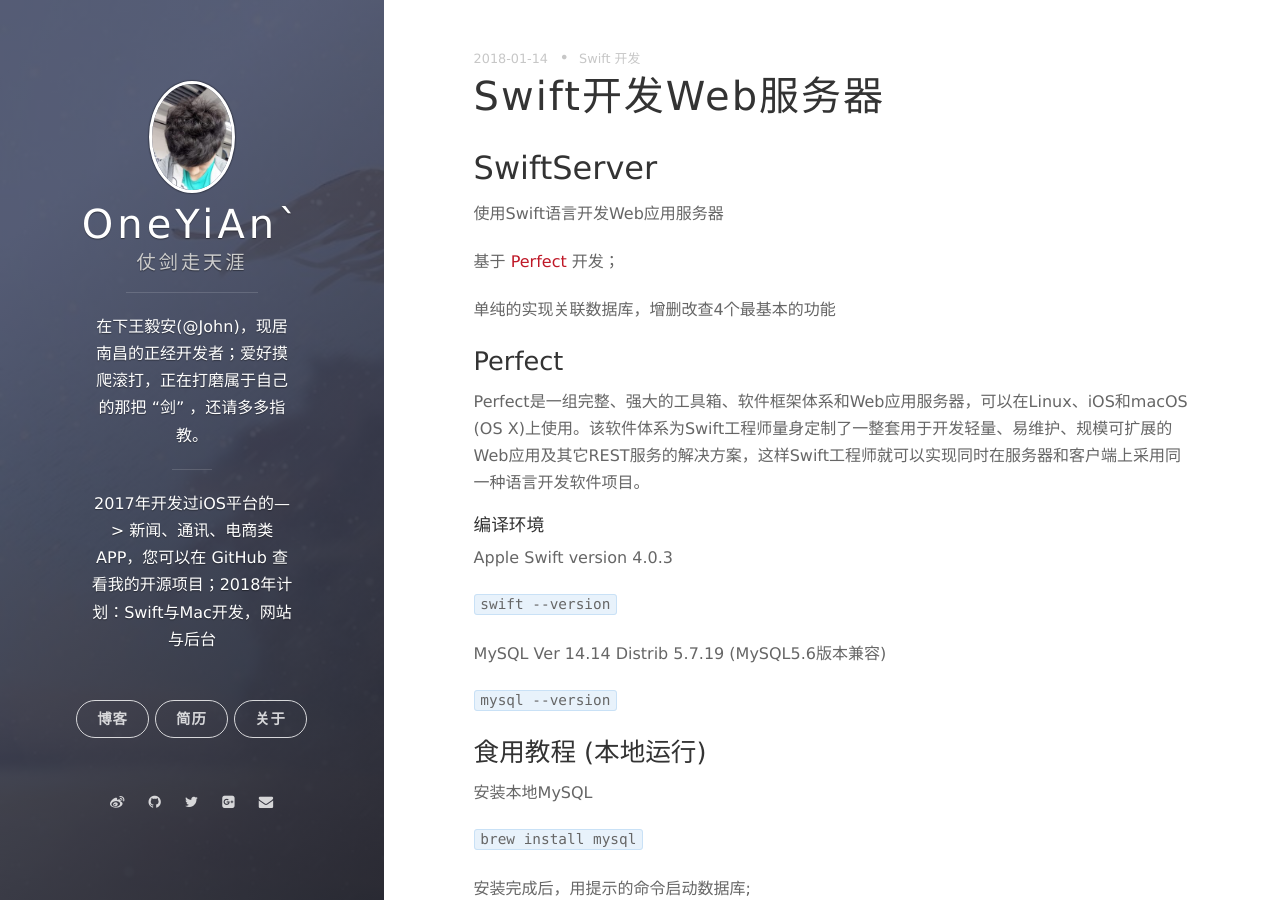
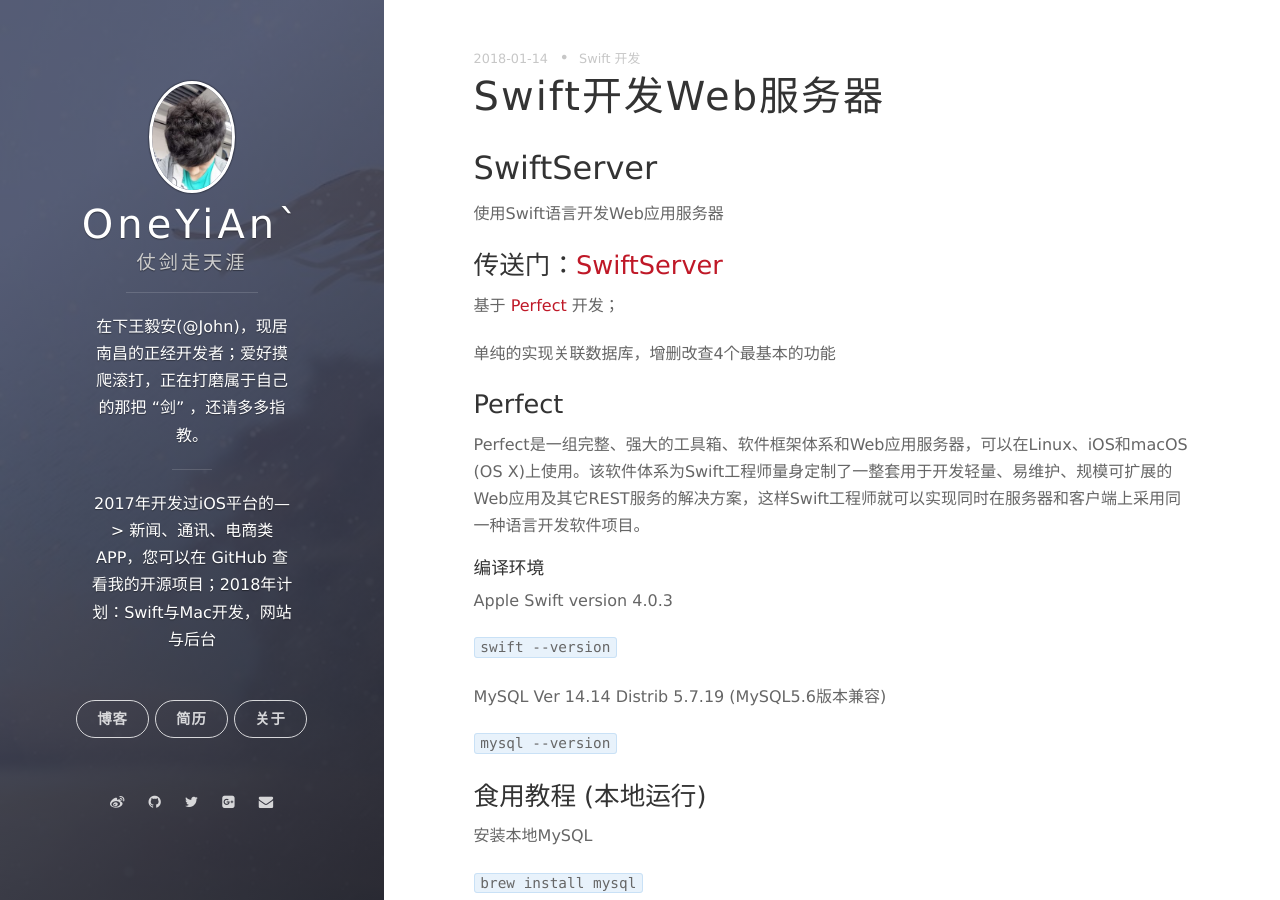
Before and after one commit to oneyian/oneyian.github.com, a Jekyll site: the page built from _posts/2018-01-15-Swift开发Web服务器.md, in a window 1280 px wide and 900 px high. Built offline with Jekyll 4.4.1, drawn with Linux system fonts in a browser that asks for light colours; nearby versions of some CDN libraries; comment, search, counter and statistics services are not loaded.

Commit message:
Update 2018-01-15-Swift开发Web服务器.md

```diff
--- a/_posts/2018-01-15-Swift开发Web服务器.md
+++ b/_posts/2018-01-15-Swift开发Web服务器.md
@@ -6,6 +6,7 @@
 ---
 ## SwiftServer
 使用Swift语言开发Web应用服务器
+### 传送门：[SwiftServer](https://github.com/oneyian/SwiftServer)
 
 基于 [Perfect](https://www.perfect.org/docs/index_zh_CN.html) 开发；
 
```
